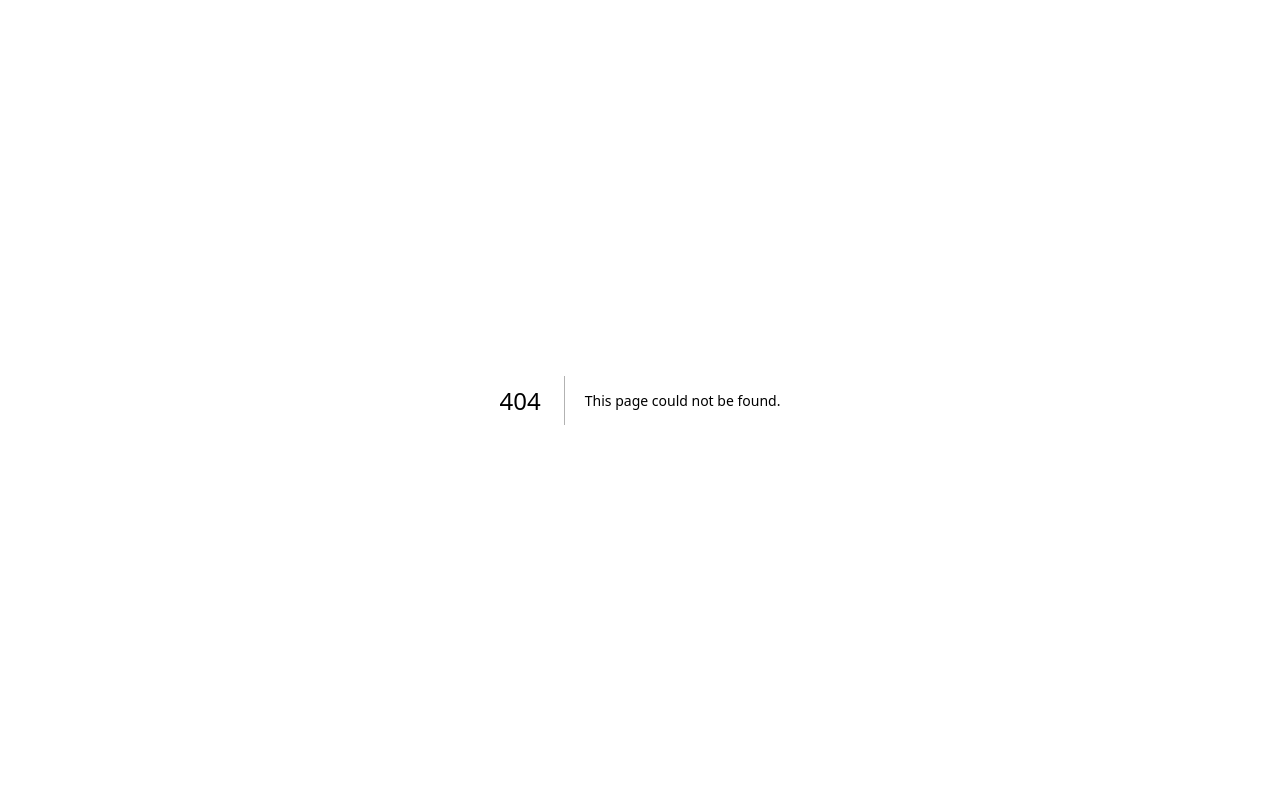
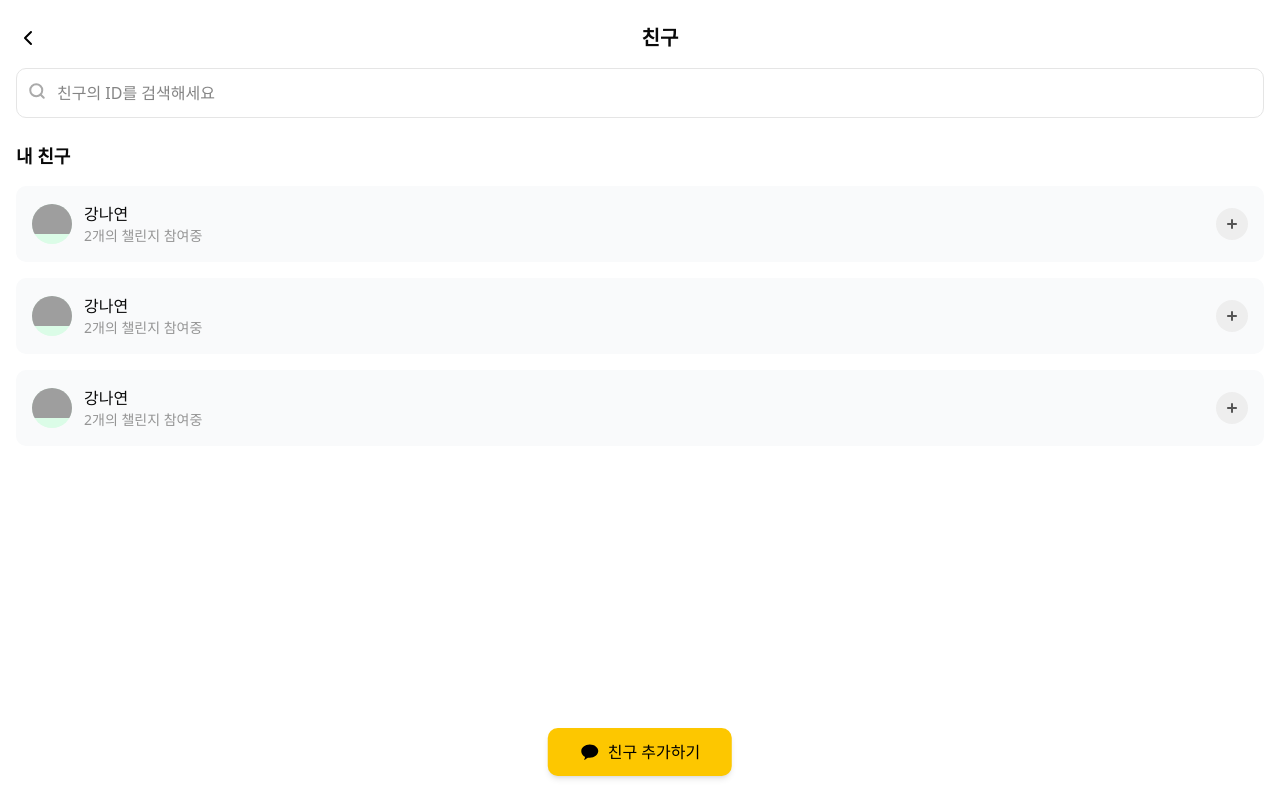
Before and after one commit to yeonna18k/TheHam, a Next.js app: page /friends in a window 1280 px wide. Before the commit this address had no page. Built offline with nearby package versions, Linux system fonts and the light colour scheme; grey boxes are pictures that could not be loaded.

Commit message:
feat: 친구기능 구현

```diff
--- a/next.config.ts
+++ b/next.config.ts
@@ -3,10 +3,14 @@ import type { NextConfig } from 'next';
 
 const nextConfig: NextConfig = {
   reactStrictMode: true,
+  images: {
+    domains: ['k.kakaocdn.net'],
+  },
 };
 
 export default withPWA({
   dest: 'public',
   register: true,
   skipWaiting: true,
+  disable: process.env.NODE_ENV === 'development'
 })(nextConfig);
--- /dev/null
+++ b/src/app/friends/page.tsx
@@ -0,0 +1,45 @@
+'use client'
+import { useEffect } from 'react';
+import Head from 'next/head';
+import FriendManagement from '../../components/friends/friendManagement';
+
+const KAKAO_APP_KEY = 'YOUR_KAKAO_APP_KEY'; // Replace with your actual Kakao API key
+
+const FriendsPage: React.FC = () => {
+  useEffect(() => {
+    // Load Kakao SDK
+    const loadKakaoSDK = () => {
+      const script = document.createElement('script');
+      script.src = 'https://developers.kakao.com/sdk/js/kakao.js';
+      script.async = true;
+
+      script.onload = () => {
+        if (window.Kakao && !window.Kakao.isInitialized()) {
+          window.Kakao.init(KAKAO_APP_KEY);
+          console.log('Kakao SDK initialized');
+        }
+      };
+
+      document.head.appendChild(script);
+
+      return () => {
+        document.head.removeChild(script);
+      };
+    };
+
+    loadKakaoSDK();
+  }, []);
+
+  return (
+    <>
+      <Head>
+        <title>친구 관리</title>
+        <meta name="description" content="친구 관리 및 챌린지 초대" />
+        <meta name="viewport" content="width=device-width, initial-scale=1, maximum-scale=1" />
+      </Head>
+      <FriendManagement />
+    </>
+  );
+};
+
+export default FriendsPage;
--- /dev/null
+++ b/src/components/friends/friendManagement.tsx
@@ -0,0 +1,179 @@
+import React, { useState, useEffect } from 'react';
+import Image from 'next/image';
+import { useRouter } from 'next/navigation';
+
+interface Friend {
+  id: string;
+  name: string;
+  challengeCount: number;
+  profileImage?: string;
+}
+
+const FriendManagement: React.FC = () => {
+  const [friends, setFriends] = useState<Friend[]>([]);
+  const [searchQuery, setSearchQuery] = useState<string>('');
+  const router = useRouter();
+
+  useEffect(() => {
+    // Load friends from local storage or API
+    const loadFriends = async () => {
+      try {
+        const storedFriends = localStorage.getItem('friends');
+        if (storedFriends) {
+          setFriends(JSON.parse(storedFriends));
+        } else {
+          // Initial data if no friends are stored
+          const initialFriends: Friend[] = [
+            { id: '1', name: '강나연', challengeCount: 2, profileImage: '/profiles/default.png' },
+            { id: '2', name: '강나연', challengeCount: 2, profileImage: '/profiles/default.png' },
+            { id: '3', name: '강나연', challengeCount: 2, profileImage: '/profiles/default.png' },
+          ];
+          setFriends(initialFriends);
+          localStorage.setItem('friends', JSON.stringify(initialFriends));
+        }
+      } catch (error) {
+        console.error('Failed to load friends:', error);
+      }
+    };
+
+    loadFriends();
+  }, []);
+
+  const addFriendToChallenge = (friendId: string) => {
+    // Logic to add friend to current challenge
+    console.log(`Adding friend ${friendId} to challenge`);
+    // This would typically call an API or update state in a parent component
+    alert(`친구가 챌린지에 추가되었습니다.`);
+  };
+
+  const sendKakaoInvite = async () => {
+    try {
+      // Check if Kakao SDK is loaded
+      if (!window.Kakao) {
+        alert('카카오톡 SDK가 로드되지 않았습니다.');
+        return;
+      }
+
+      // Send KakaoTalk message
+      window.Kakao.Link.sendDefault({
+        objectType: 'text',
+        text: '함께 챌린지에 참여해보세요!',
+        link: {
+          mobileWebUrl: window.location.origin,
+          webUrl: window.location.origin,
+        },
+        buttonTitle: '하러가기',
+      });
+    } catch (error) {
+      console.error('Failed to send Kakao invite:', error);
+      alert('카카오톡 초대장 전송에 실패했습니다.');
+    }
+  };
+
+  const handleKakaoResponse = (response: any) => {
+    // This function would be called after user clicks "하러가기" button
+    // and is redirected back to the app with user info
+    if (response && response.id) {
+      const newFriend: Friend = {
+        id: response.id,
+        name: response.properties.nickname || '새 친구',
+        challengeCount: 0,
+        profileImage: response.properties.profile_image || '/profiles/default.png',
+      };
+
+      const updatedFriends = [...friends, newFriend];
+      setFriends(updatedFriends);
+      localStorage.setItem('friends', JSON.stringify(updatedFriends));
+    }
+  };
+
+  useEffect(() => {
+    // Check URL for Kakao redirect parameters
+    const { query } = router;
+    if (query.kakao_user) {
+      try {
+        const userData = JSON.parse(decodeURIComponent(query.kakao_user as string));
+        handleKakaoResponse(userData);
+
+        // Clean up URL
+        router.replace('/friends', undefined, { shallow: true });
+      } catch (e) {
+        console.error('Failed to parse Kakao user data', e);
+      }
+    }
+  }, [router]);
+
+  return (
+    <div className="px-4 py-6 bg-white min-h-screen">
+      <div className="flex items-center mb-4">
+        <button onClick={() => router.back()} className="mr-4">
+          <svg width="24" height="24" viewBox="0 0 24 24" fill="none" xmlns="http://www.w3.org/2000/svg">
+            <path d="M15 18L9 12L15 6" stroke="black" strokeWidth="2" strokeLinecap="round" strokeLinejoin="round" />
+          </svg>
+        </button>
+        <h1 className="text-xl font-bold flex-1 text-center">친구</h1>
+      </div>
+
+      <div className="relative mb-6">
+        <input
+          type="text"
+          placeholder="친구의 ID를 검색해세요"
+          value={searchQuery}
+          onChange={(e) => setSearchQuery(e.target.value)}
+          className="w-full py-3 px-10 border rounded-lg"
+        />
+        <svg className="absolute left-3 top-3.5" width="18" height="18" viewBox="0 0 18 18" fill="none" xmlns="http://www.w3.org/2000/svg">
+          <path d="M8.25 14.25C11.5637 14.25 14.25 11.5637 14.25 8.25C14.25 4.93629 11.5637 2.25 8.25 2.25C4.93629 2.25 2.25 4.93629 2.25 8.25C2.25 11.5637 4.93629 14.25 8.25 14.25Z" stroke="#AAAAAA" strokeWidth="2" strokeLinecap="round" strokeLinejoin="round" />
+          <path d="M15.7499 15.7499L12.4874 12.4874" stroke="#AAAAAA" strokeWidth="2" strokeLinecap="round" strokeLinejoin="round" />
+        </svg>
+      </div>
+
+      <h2 className="text-lg font-bold mb-4">내 친구</h2>
+
+      <div className="space-y-4">
+        {friends
+          .filter(friend => friend.name.includes(searchQuery))
+          .map(friend => (
+            <div key={friend.id} className="flex items-center justify-between p-4 bg-gray-50 rounded-lg">
+              <div className="flex items-center">
+                <div className="w-10 h-10 bg-green-100 rounded-full overflow-hidden mr-3">
+                  {friend.profileImage ? (
+                    <Image src={friend.profileImage} alt={friend.name} width={40} height={40} />
+                  ) : (
+                    <div className="w-full h-full bg-green-200 flex items-center justify-center">
+                      <span className="text-green-600">{friend.name[0]}</span>
+                    </div>
+                  )}
+                </div>
+                <div>
+                  <div className="font-medium">{friend.name}</div>
+                  <div className="text-sm text-gray-500">{friend.challengeCount}개의 챌린지 참여중</div>
+                </div>
+              </div>
+              <button
+                onClick={() => addFriendToChallenge(friend.id)}
+                className="w-8 h-8 bg-gray-200 rounded-full flex items-center justify-center"
+              >
+                <svg width="14" height="14" viewBox="0 0 14 14" fill="none" xmlns="http://www.w3.org/2000/svg">
+                  <path d="M7 2.91675V11.0834" stroke="#555555" strokeWidth="2" strokeLinecap="round" strokeLinejoin="round" />
+                  <path d="M2.91675 7H11.0834" stroke="#555555" strokeWidth="2" strokeLinecap="round" strokeLinejoin="round" />
+                </svg>
+              </button>
+            </div>
+          ))}
+      </div>
+
+      <button
+        onClick={sendKakaoInvite}
+        className="fixed bottom-6 left-1/2 transform -translate-x-1/2 bg-yellow-400 text-black font-medium py-3 px-8 rounded-lg shadow-md flex items-center"
+      >
+        <svg className="mr-2" width="20" height="20" viewBox="0 0 20 20" fill="none" xmlns="http://www.w3.org/2000/svg">
+          <path d="M10 2.5C5.3075 2.5 1.5 5.52 1.5 9.205C1.5 11.5975 3.03 13.7 5.3825 14.89C5.199 15.4725 4.5465 17.2275 4.4315 17.5625C4.2915 17.975 4.591 17.9675 4.7985 17.8475C4.9585 17.7525 7.2035 16.265 8.1785 15.6425C8.769 15.7325 9.379 15.785 10 15.785C14.6925 15.785 18.5 12.765 18.5 9.08C18.5 5.395 14.6925 2.5 10 2.5Z" fill="black"/>
+        </svg>
+        친구 추가하기
+      </button>
+    </div>
+  );
+};
+
+export default FriendManagement;
--- /dev/null
+++ b/types/global.d.ts
@@ -0,0 +1,14 @@
+declare global {
+    interface Window {
+      Kakao: {
+        init: (appKey: string) => void;
+        Link: {
+          sendDefault: (options: unknown) => void;
+        };
+        Auth: {
+          login: (options: unknown) => void;
+          getStatusInfo: () => unknown;
+        };
+      };
+    }
+  }
```
